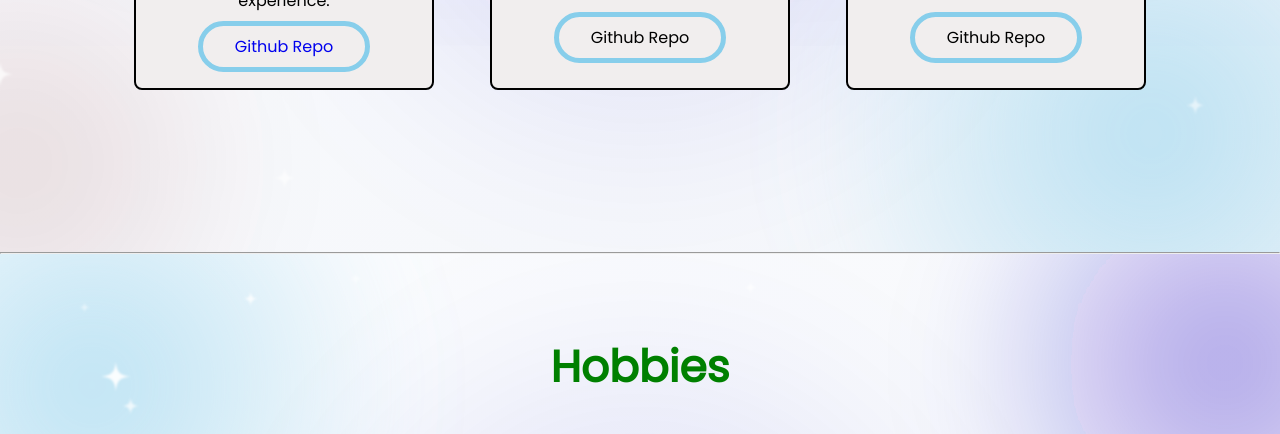
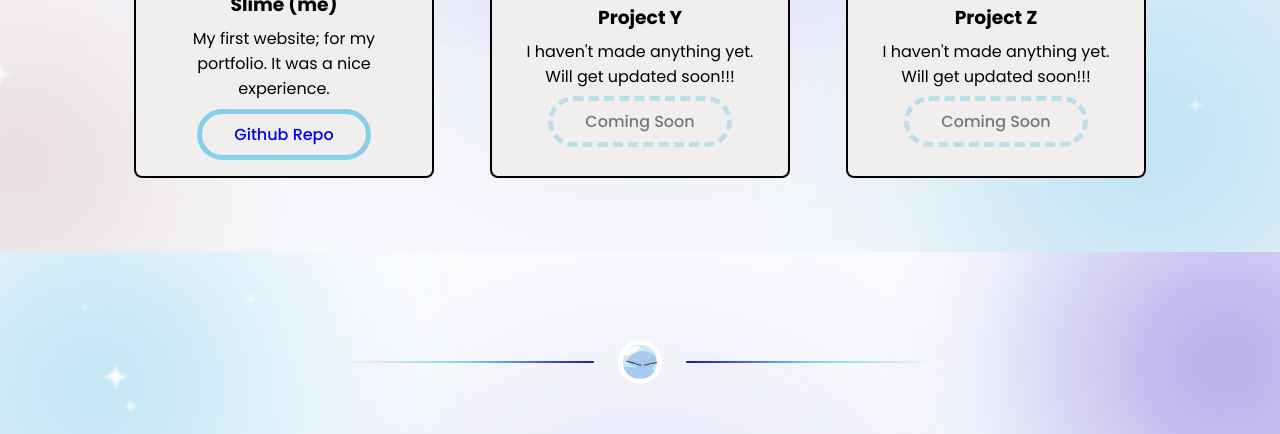
Before and after one commit to Slime-x/Coding, a plain HTML site: page docs/index.html in a window 1280 px wide. Shown: the part 2148-2582 px from the top of the page. Drawn offline with Linux system fonts and the light colour scheme.

Commit message:
Fixed bugs and used Ai to see if there is any mistakes + made hr line cool

```diff
--- a/docs/index.html
+++ b/docs/index.html
@@ -7,14 +7,15 @@
     <title>Slime</title>
     <link rel="stylesheet" href="styles.css">
     <link rel="stylesheet" href="https://cdnjs.cloudflare.com/ajax/libs/font-awesome/7.3.0/css/all.min.css">
-
+    <link rel="preconnect" href="https://fonts.googleapis.com">
+    <link href="https://fonts.googleapis.com/css2?family=Poppins:wght@300;400;500;600;650;700&display=swap"
+        rel="stylesheet">
 </head>
-<link href="https://fonts.googleapis.com/css2?family=Poppins&display=swap" rel="stylesheet">
 
 <body>
 
     <header class="header">
-        <a href="#" class="logo"=><img src="logo.png" alt="Slime"><span>Slime</span></a>
+        <a href="#" class="logo"><img src="logo.png" alt="Slime"><span>Slime</span></a>
 
         <ul class="nav-links">
             <li>
@@ -72,7 +73,11 @@
         </div>
 
     </section>
-
+    <div class="section-divider">
+        <span></span>
+        <img src="logo.png" alt="" class="divider-icon">
+        <span></span>
+    </div>
     <section id="experience" class="experience">
         <h2 class="experience-title">Experience</h2>
         <div class="experience-info">
@@ -106,7 +111,11 @@
 
     </section>
 
-
+    <div class="section-divider">
+        <span></span>
+        <img src="logo.png" alt="" class="divider-icon">
+        <span></span>
+    </div>
 
     <section id="projects" class="projects">
         <h2 class="section-title">Projects</h2>
@@ -129,9 +138,8 @@
                 <img src="r.png" alt="Hi! slime here...">
                 <h3>Project Y</h3>
                 <p>I haven't made anything yet. Will get updated soon!!!</p>
-                </p>
                 <div class="btn-group">
-                    <div class="btn">Github Repo</div>
+                    <div class="btn btn-disabled">Coming Soon</div>
                 </div>
             </div>
 
@@ -139,15 +147,18 @@
                 <img src="r.png" alt="Hi! slime here...">
                 <h3>Project Z</h3>
                 <p>I haven't made anything yet. Will get updated soon!!!</p>
-                </p>
                 <div class="btn-group">
-                    <div class="btn">Github Repo</div>
+                    <div class="btn btn-disabled">Coming Soon</div>
                 </div>
             </div>
 
         </div>
     </section>
-    <hr>
+    <div class="section-divider">
+        <span></span>
+        <img src="logo.png" alt="" class="divider-icon">
+        <span></span>
+    </div>
     <section class="hobby" id="hobby">
         <h2 class="section-title">Hobbies</h2>
 
@@ -180,7 +191,11 @@
         </div>
 
     </section>
-
+    <div class="section-divider">
+        <span></span>
+        <img src="logo.png" alt="" class="divider-icon">
+        <span></span>
+    </div>
     <footer>
         <p class="copyright">&copy; 2026 Slime | Idk what this is. I own this ig.. LoL </p>
     </footer>
--- a/docs/styles.css
+++ b/docs/styles.css
@@ -195,6 +195,17 @@ section {
     color: #405896;
 }
 
+.btn-disabled {
+    opacity: 0.5;
+    cursor: not-allowed;
+    border-style: dashed;
+}
+
+.btn-disabled:hover {
+    background-color: transparent;
+    color: inherit;
+}
+
 .socials {
     display: flex;
     gap: 3rem;
@@ -285,9 +296,7 @@ section {
 .grid-card span {
     font-size: 1.5rem;
     font-weight: 500;
-    background: solid black;
-    background-clip: text;
-    color: solid black;
+    color: black;
 }
 
 
@@ -419,6 +428,57 @@ footer {
 
 /* This is for the animation. This is done using AI. ONLY THE CODE BELOW THIS. For HC team*/
 
+
+
+/* ===This is for Section Dividers===*/
+
+.section-divider {
+    display: flex;
+    align-items: center;
+    justify-content: center;
+    gap: 1.5rem;
+    padding: 0 12%;
+    max-width: 900px;
+    margin: 0 auto;
+}
+
+.section-divider span {
+    flex: 1;
+    height: 2px;
+    background: linear-gradient(to right, transparent, skyblue, rgb(29, 17, 194));
+    border-radius: 1rem;
+}
+
+.section-divider span:last-child {
+    background: linear-gradient(to left, transparent, skyblue, rgb(29, 17, 194));
+}
+
+.divider-icon {
+    width: 2.75rem;
+    height: 2.75rem;
+    border-radius: 50%;
+    object-fit: cover;
+    background: white;
+    padding: 0.3rem;
+    animation: divider-pulse 2.5s ease-in-out infinite;
+}
+
+@keyframes divider-pulse {
+
+    0%,
+    100% {
+        transform: scale(1);
+
+    }
+
+    50% {
+        transform: scale(1.15);
+
+    }
+}
+
+
+
 @keyframes rgb-cycle {
     0% {
         filter: hue-rotate(0deg);
```
Also changed, not shown: docs/ProjectX.png.
